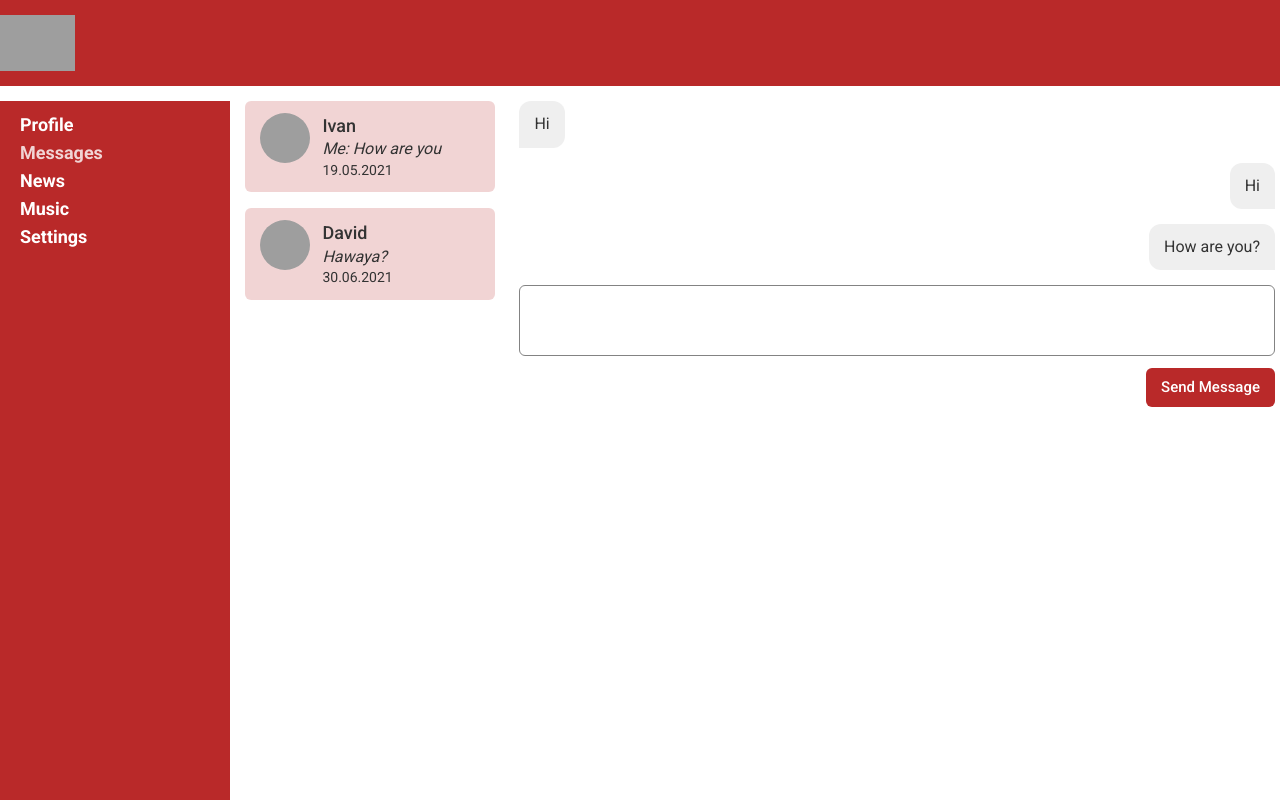
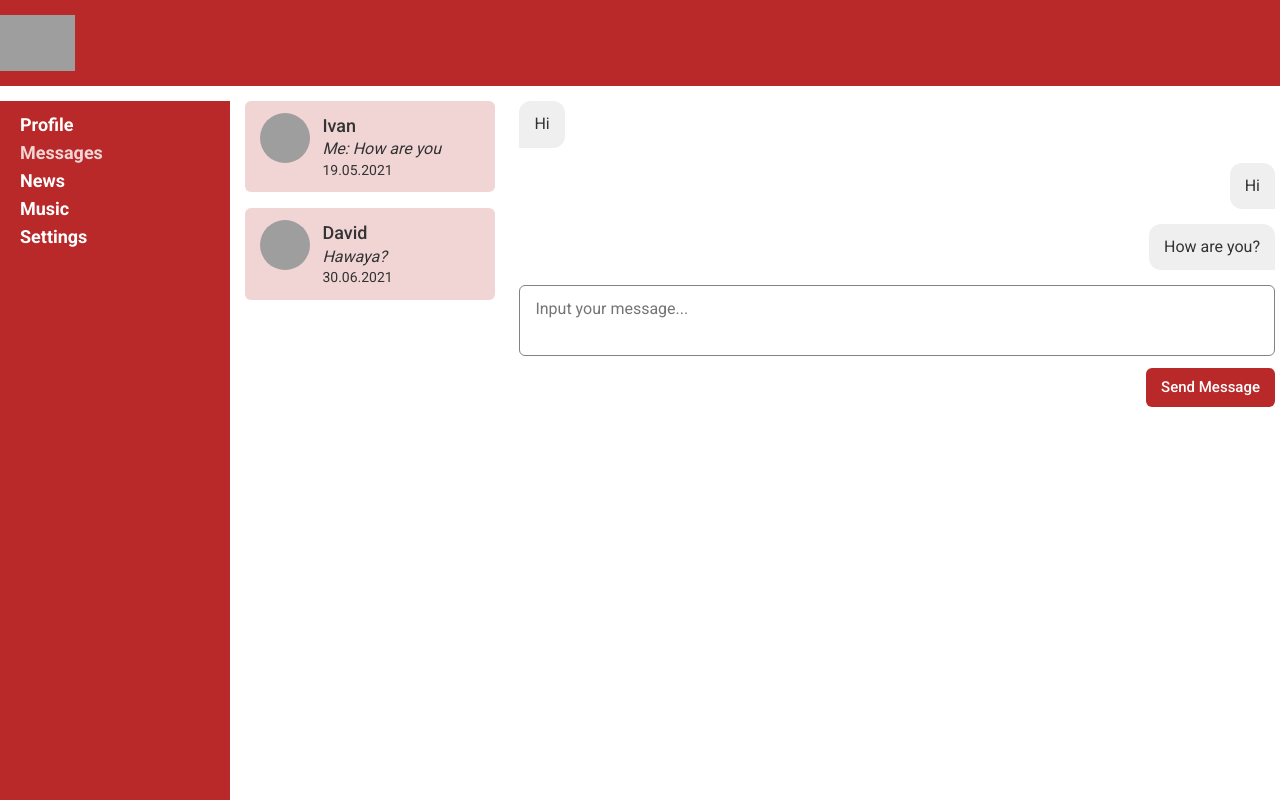
Before and after one commit to Andremaxico/way-of-samurai, a React (Create React App) app: page /messages in a window 1280 px wide. Built offline with nearby package versions, Linux system fonts and the light colour scheme; grey boxes are pictures that could not be loaded.

Commit message:
added messages

```diff
--- a/src/components/Messages/Messages.module.scss
+++ b/src/components/Messages/Messages.module.scss
@@ -9,4 +9,7 @@
 	.CurrentChat {
 		flex: 1 1  auto;
 	}
+	.MessagesList {
+		@include column-align;
+	}
 }
--- a/src/components/Messages/WriteMessage/WriteMessage.jsx
+++ b/src/components/Messages/WriteMessage/WriteMessage.jsx
@@ -2,7 +2,6 @@ import React from 'react';
 import classes from './WriteMessage.module.scss';
 
 const WriteMessage = (props) => {
-  debugger;
   const sendMessage = (event) => {
     event.preventDefault();
     if(props.newMessageValue.length > 0) {
@@ -15,7 +14,7 @@ const WriteMessage = (props) => {
   }
   return (
     <form action='#' className={classes.WriteMessage} onSubmit={ sendMessage }>
-      <textarea name="newMessageText" className={classes.textarea} value={props.newMessageValue} onChange={ updateTextareaValue } />
+      <textarea name="newMessageText" className={classes.textarea} placeholder='Input your message...' value={props.newMessageValue} onChange={ updateTextareaValue } />
       <button className={classes.btn}>Send Message</button>
     </form>
   )
```
